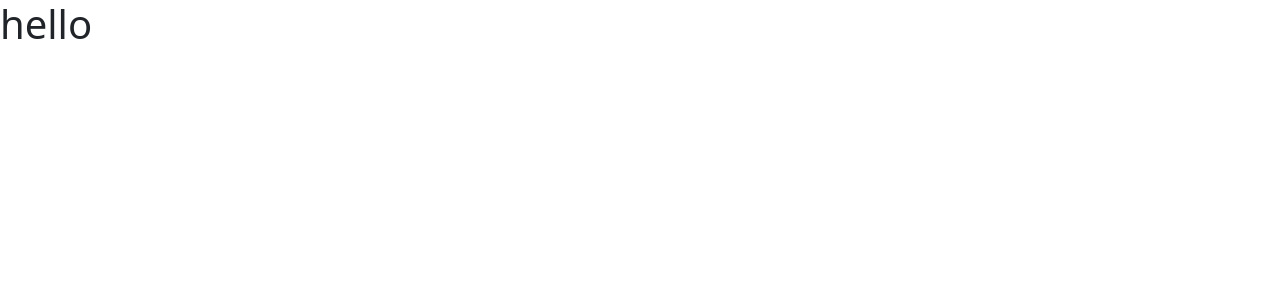
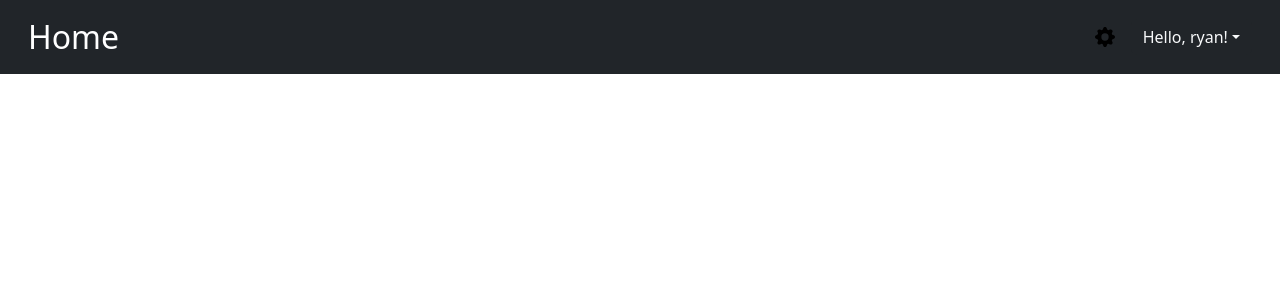
Before and after one commit to ryangholland/top-blog-admin, a React (Vite) app: page / in a window 1280 px wide. Shown: the top 300 px of the page. Built offline with nearby package versions, Linux system fonts and the light colour scheme.

Commit message:
Create static header component with basic styling

```diff
--- a/package.json
+++ b/package.json
@@ -13,6 +13,7 @@
     "bootstrap": "^5.3.3",
     "react": "^19.0.0",
     "react-bootstrap": "^2.10.9",
+    "react-bootstrap-icons": "^1.11.5",
     "react-dom": "^19.0.0",
     "react-router": "^7.4.0"
   },
--- a/src/App.jsx
+++ b/src/App.jsx
@@ -1,7 +1,9 @@
+import Header from "./components/Header";
+
 function App() {
   return (
     <>
-      <h1>hello</h1>
+      <Header />
     </>
   );
 }
--- /dev/null
+++ b/src/components/Header.jsx
@@ -0,0 +1,33 @@
+import { Navbar, Container, Dropdown } from "react-bootstrap";
+import { GearFill } from "react-bootstrap-icons";
+
+export default function Header() {
+  return (
+    <Navbar bg="dark" variant="dark" className="px-3">
+      <Container fluid>
+        {/* Left: Page Title */}
+        <Navbar.Brand className="fs-2">Home</Navbar.Brand>
+
+        {/* Right: Settings Icon & User Dropdown */}
+        <div className="d-flex align-items-center">
+          {/* Settings Icon */}
+          <GearFill size={20} className="text-light me-3" role="button" />
+
+          {/* User Dropdown */}
+          <Dropdown>
+            <Dropdown.Toggle
+              variant="dark"
+              className="text-light border-0"
+              id="user-dropdown"
+            >
+              Hello, ryan!
+            </Dropdown.Toggle>
+            <Dropdown.Menu align="end">
+              <Dropdown.Item>Log Out</Dropdown.Item>
+            </Dropdown.Menu>
+          </Dropdown>
+        </div>
+      </Container>
+    </Navbar>
+  );
+}
```
Also changed, not shown: 1 other file (tests, documents, lock files or other folders).
